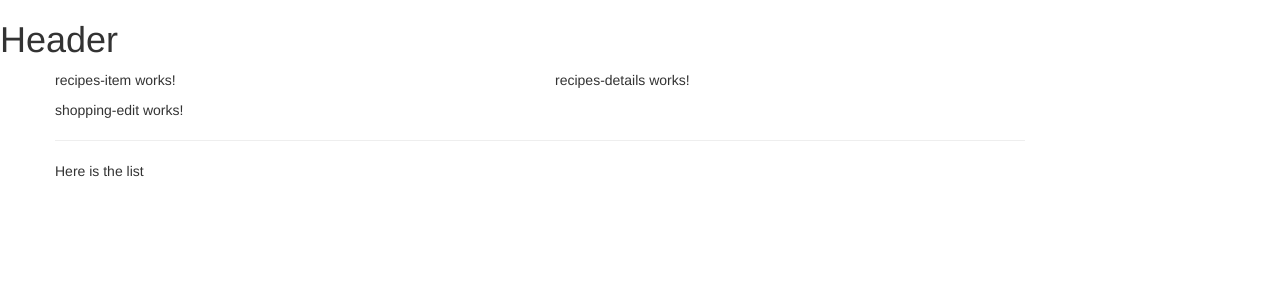
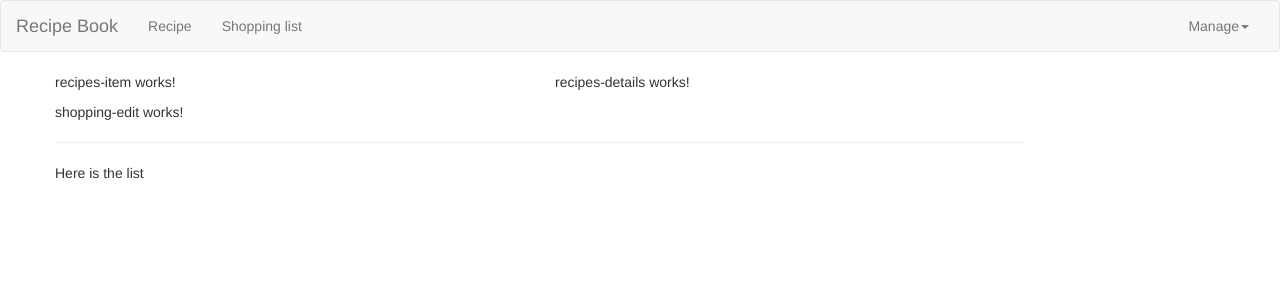
Before and after one commit to Knightch/Angular-Course, an Angular app in the folder My-First-App/: page / in a window 1280 px wide. Shown: the top 300 px of the page. Built offline with nearby package versions, Linux system fonts and the light colour scheme.

Commit message:
adding navigation bar

```diff
--- a/My-First-App/src/app/header/header.component.html
+++ b/My-First-App/src/app/header/header.component.html
@@ -1 +1,21 @@
-<h1>Header</h1>
+<nav class="navbar navbar-default">
+    <div class="container-fluid">
+        <div class="navbar-header">
+            <a href="#" class="navbar-brand">Recipe Book</a>
+        </div>
+
+
+       <div class="collapse navbar-collapse">
+           <ul class="nav navbar-nav">
+               <li><a href="#">Recipe</a></li>
+               <li><a href="#">Shopping list</a></li>
+           </ul>
+
+           <ul class="nav navbar-nav navbar-right">
+               <li class="dropdown">
+                   <a href="#" class="dropdown-toggle" role="button">Manage<span class="caret"></span></a>
+               </li>
+           </ul>
+       </div>
+    </div>
+</nav>
```
